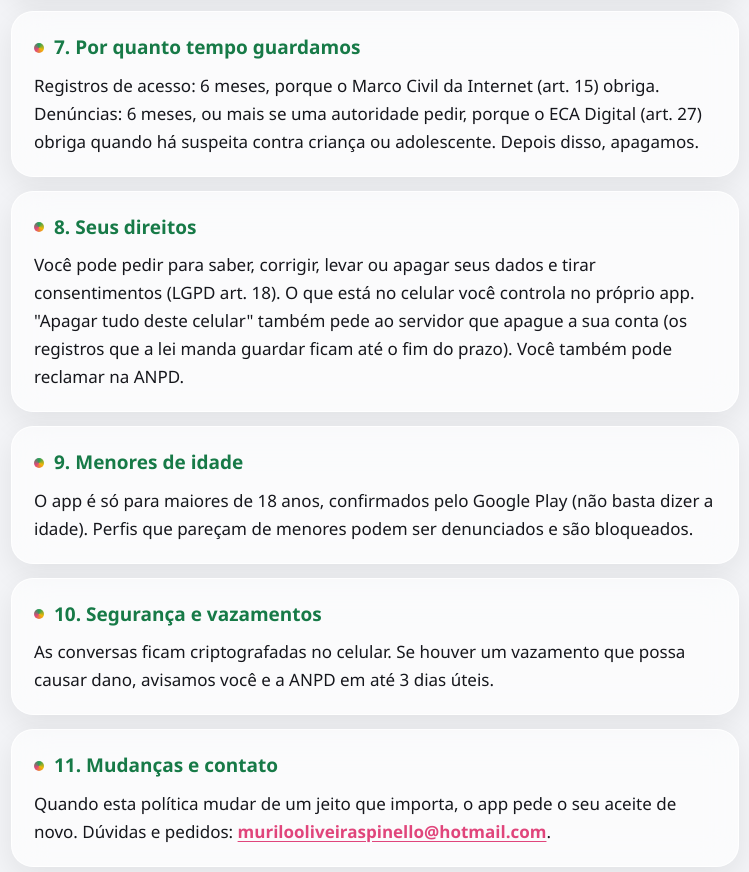
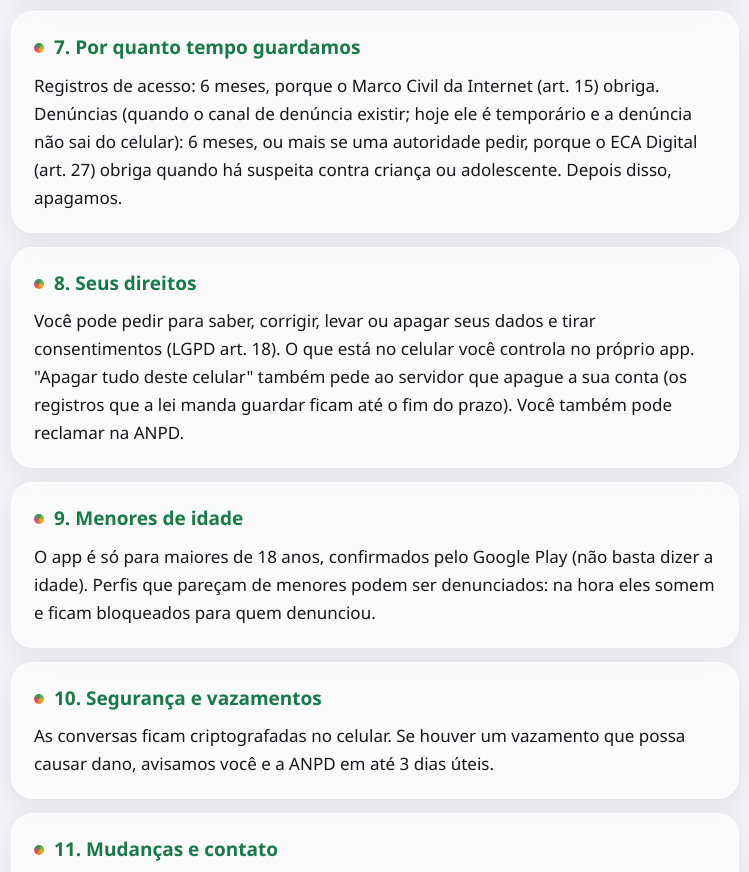
Before and after one commit to murilospinello/pais-do-amor-site, a plain HTML site: page privacidade.html in a window 1280 px wide. Shown: the part 1639-2511 px from the top of the page, without its empty margins (265-1014 px from the left). Drawn offline with Linux system fonts and the light colour scheme.

Commit message:
Canal de denúncia temporário nos Termos e na Política
Igual ao app: a denúncia ainda não vai para moderação nem autoridades; isso
vale "quando o canal existir". Hoje a pessoa denunciada é bloqueada e some.

Co-Authored-By: Claude Opus 5.5 <noreply@anthropic.com>

```diff
--- a/privacidade.html
+++ b/privacidade.html
@@ -51,7 +51,7 @@
 
     <section class="cartao">
       <h2>7. Por quanto tempo guardamos</h2>
-      <p>Registros de acesso: 6 meses, porque o Marco Civil da Internet (art. 15) obriga. Denúncias: 6 meses, ou mais se uma autoridade pedir, porque o ECA Digital (art. 27) obriga quando há suspeita contra criança ou adolescente. Depois disso, apagamos.</p>
+      <p>Registros de acesso: 6 meses, porque o Marco Civil da Internet (art. 15) obriga. Denúncias (quando o canal de denúncia existir; hoje ele é temporário e a denúncia não sai do celular): 6 meses, ou mais se uma autoridade pedir, porque o ECA Digital (art. 27) obriga quando há suspeita contra criança ou adolescente. Depois disso, apagamos.</p>
     </section>
 
     <section class="cartao">
@@ -61,7 +61,7 @@
 
     <section class="cartao">
       <h2>9. Menores de idade</h2>
-      <p>O app é só para maiores de 18 anos, confirmados pelo Google Play (não basta dizer a idade). Perfis que pareçam de menores podem ser denunciados e são bloqueados.</p>
+      <p>O app é só para maiores de 18 anos, confirmados pelo Google Play (não basta dizer a idade). Perfis que pareçam de menores podem ser denunciados: na hora eles somem e ficam bloqueados para quem denunciou.</p>
     </section>
 
     <section class="cartao">
```
Also changed, not shown: termos.html (+1 -1 lines).
